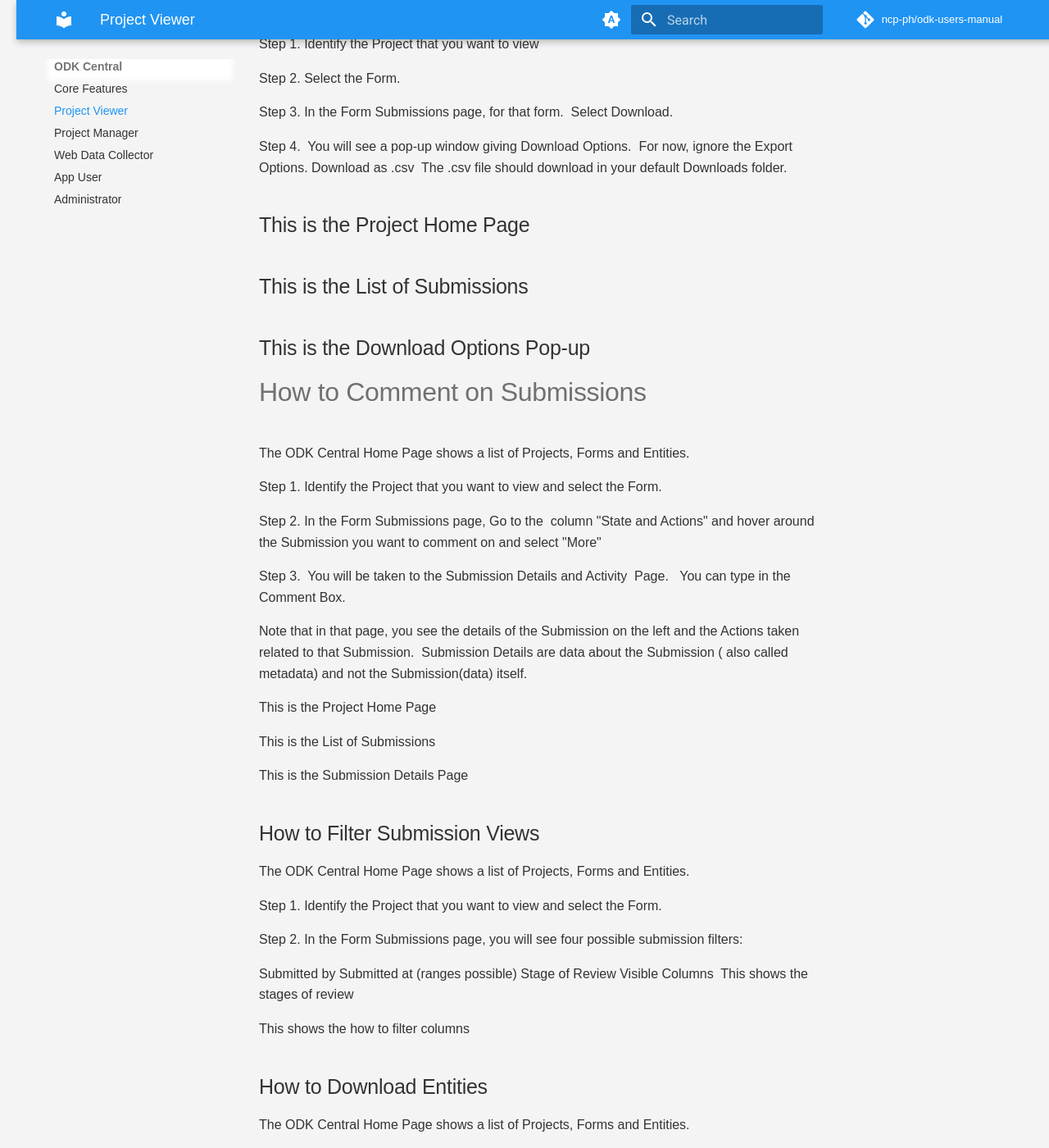
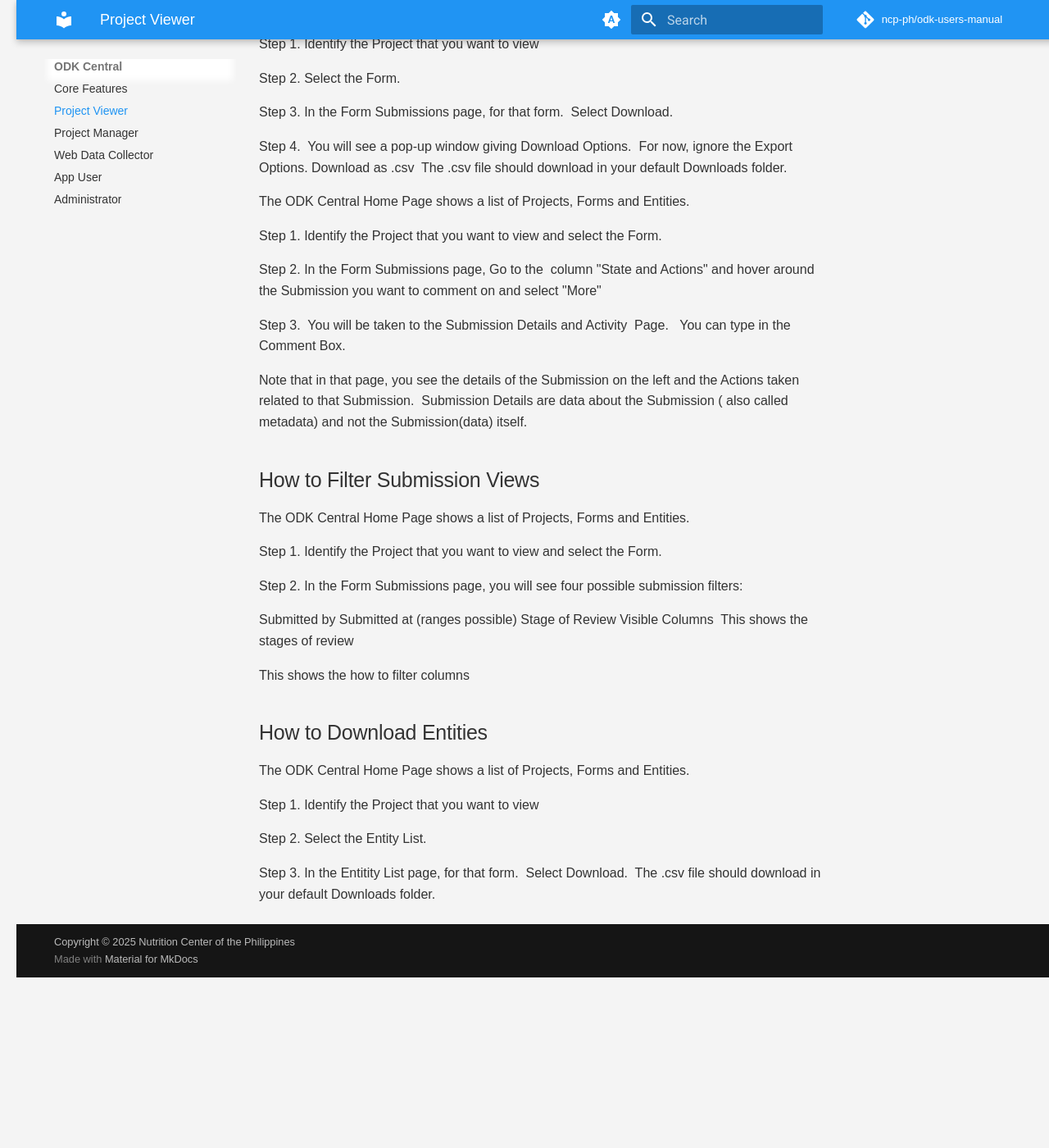
Before and after one commit to ncp-ph/odk-users-manual, an MkDocs documentation site: the page built from docs/project_viewer.md, in a window 1280 px wide and 1400 px high, scrolled down 2759 px. Shown: the whole window at 82% size. Built offline with MkDocs 1.6.1 and Material for MkDocs 9.7.7, drawn with Linux system fonts in a browser that asks for light colours; comment, search, counter and statistics services are not loaded; after the commit the page ends 3951 px from its top, so only the background shows below that; some of the changed text lies outside the part shown.

Commit message:
Modified Project Viewer

```diff
--- a/docs/project_viewer.md
+++ b/docs/project_viewer.md
@@ -68,14 +68,6 @@ Step 3. In the Form Submissions page, for that form.  Select Download.
 
 Step 4.  You will see a pop-up window giving Download Options.  For now, ignore the Export Options. Download as .csv  The .csv file should download in your default Downloads folder.
 
-## This is the Project Home Page
-
-## This is the List of Submissions
-
-## This is the Download Options Pop-up
-
-# How to Comment on Submissions
-
 The ODK Central Home Page shows a list of Projects, Forms and Entities.
 
 Step 1. Identify the Project that you want to view and select the Form.
@@ -85,12 +77,6 @@ Step 2. In the Form Submissions page, Go to the  column "State and Actions" and
 Step 3.  You will be taken to the Submission Details and Activity  Page.   You can type in the Comment Box.
 
 Note that in that page, you see the details of the Submission on the left and the Actions taken related to that Submission.  Submission Details are data about the Submission ( also called metadata) and not the Submission(data) itself.
-
-This is the Project Home Page
-
-This is the List of Submissions
-
-This is the Submission Details Page
 
 ## How to Filter Submission Views
 
@@ -117,9 +103,3 @@ Step 1. Identify the Project that you want to view
 Step 2. Select the Entity List.
 
 Step 3. In the Entitity List page, for that form.  Select Download.  The .csv file should download in your default Downloads folder.
-
-This is the Project Home Page
-
-This is the List of Entities
-
-#3FD652
```
Also changed, not shown: other parts of docs/project_viewer.md (+1 -1 lines).
